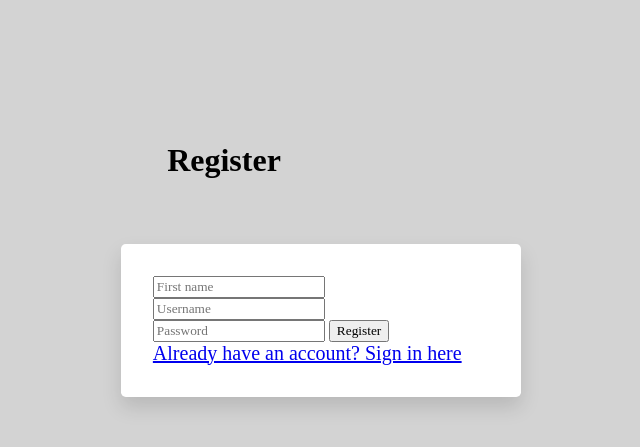
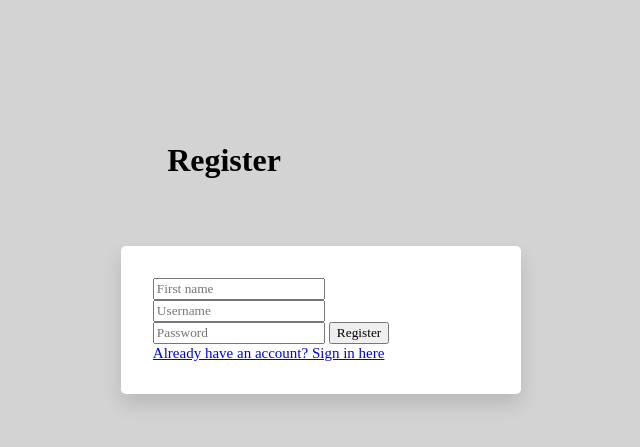
Before and after one commit to ashahnami/typing-game, a PHP site: page /register.php in a window 1280 px wide. Shown: the top 447 px of the page, without its empty margins (376-1016 px from the left). Run offline with PHP 8.4, Linux system fonts and the light colour scheme; data that the repository does not hold is empty.

Commit message:
hyperlink size change

```diff
--- a/styles.css
+++ b/styles.css
@@ -77,5 +77,5 @@ body {
 }
 
 a{
-    font-size:20px; /* sets hyperlink font size */
+    font-size:15px; /* sets hyperlink font size */
 }
```
